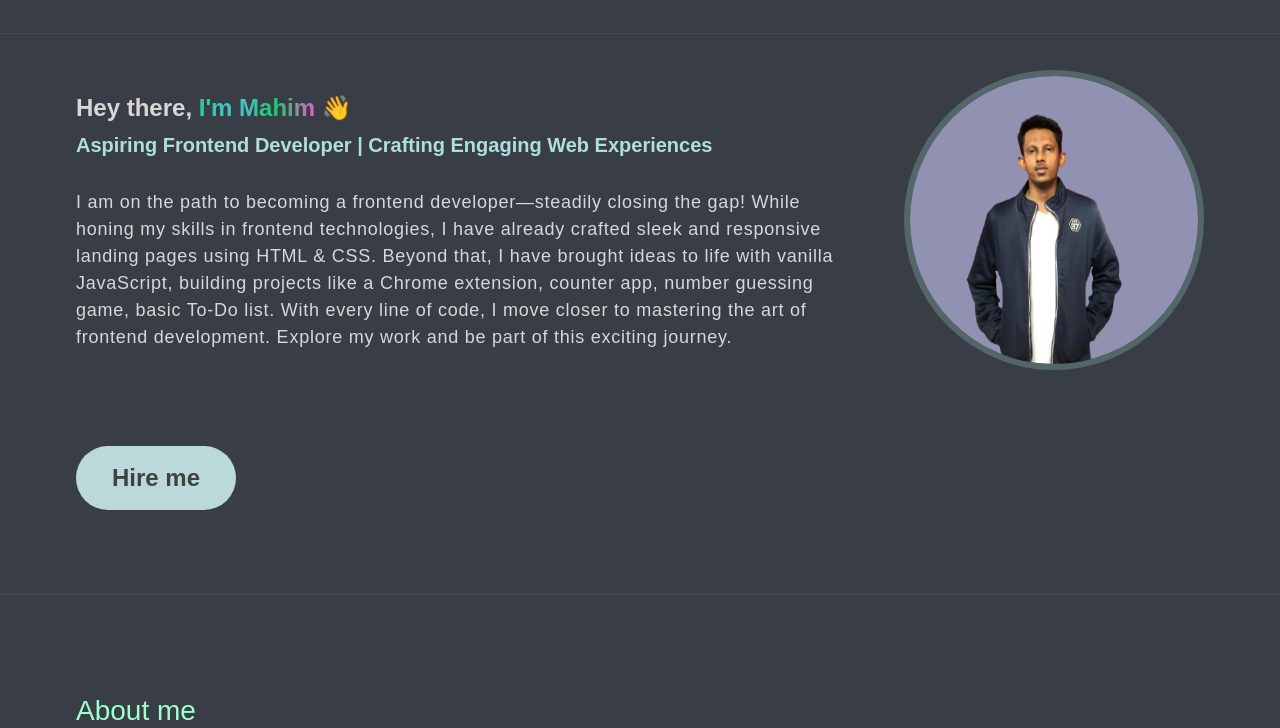
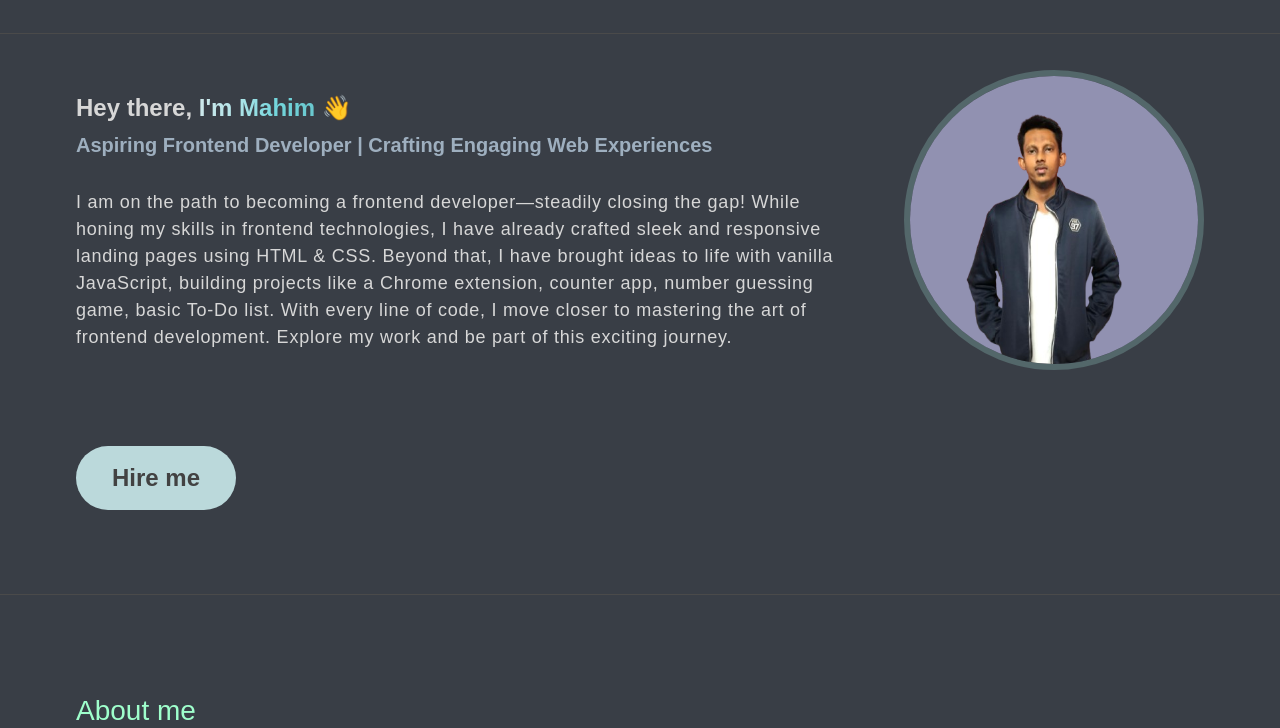
Before and after one commit to codernuhin01/MyFirst-Portfolio-website, a plain HTML site: page index.html in a window 1280 px wide. Shown: the part 72-800 px from the top of the page. Drawn offline with Linux system fonts and the light colour scheme.

Commit message:
latest commit

```diff
--- a/style.css
+++ b/style.css
@@ -66,10 +66,10 @@ header {
   font-weight: 600;
   margin-bottom: 32px;
   font-size: 20px;
-  color: rgb(175, 222, 224);
+  color: #9eafbf;
 }
 strong {
-  background: linear-gradient(to right, #2dcb9c, #4bc2cd, #1cc972, #e35ecb);
+  background: linear-gradient(to right, #cee8eb, #b1e5e9, #73d6dc, #69c7ce);
   -webkit-text-fill-color: transparent;
   -webkit-background-clip: text;
 }
```
